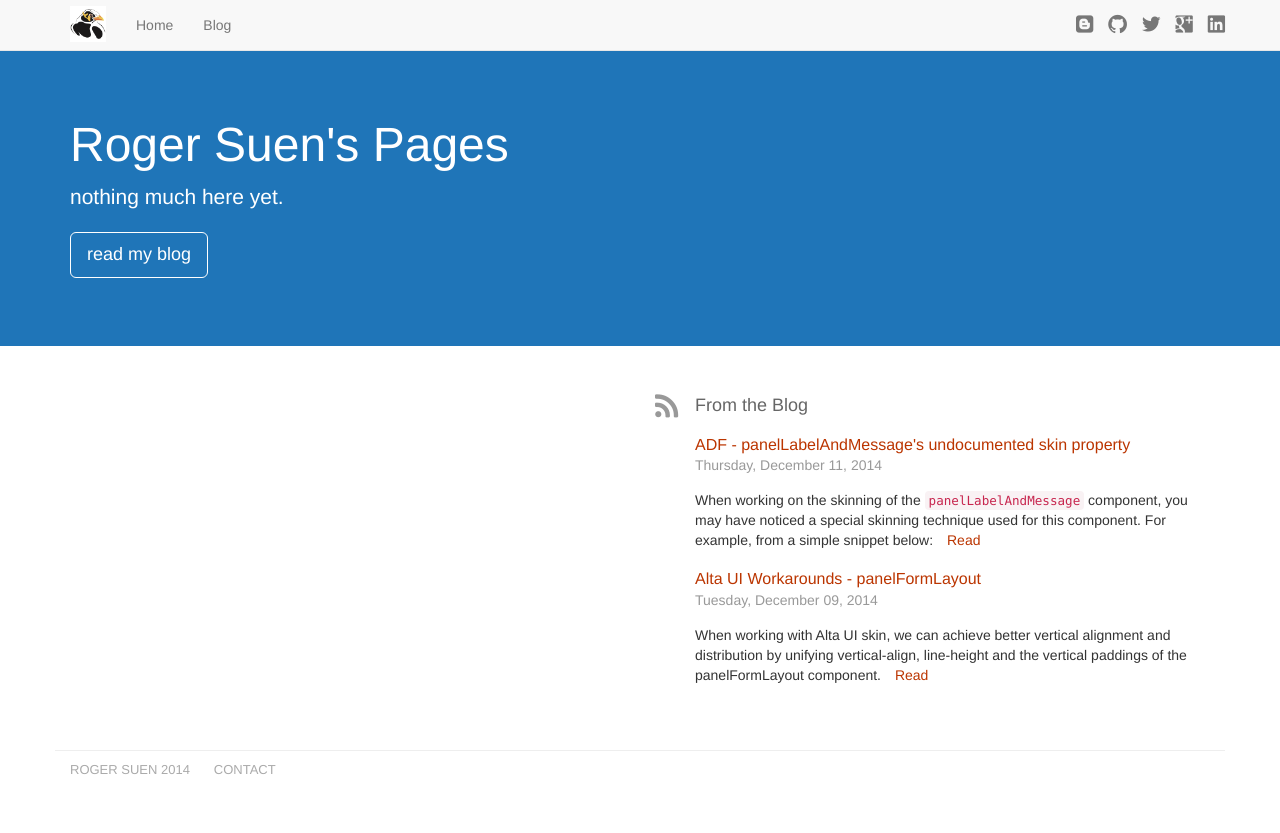
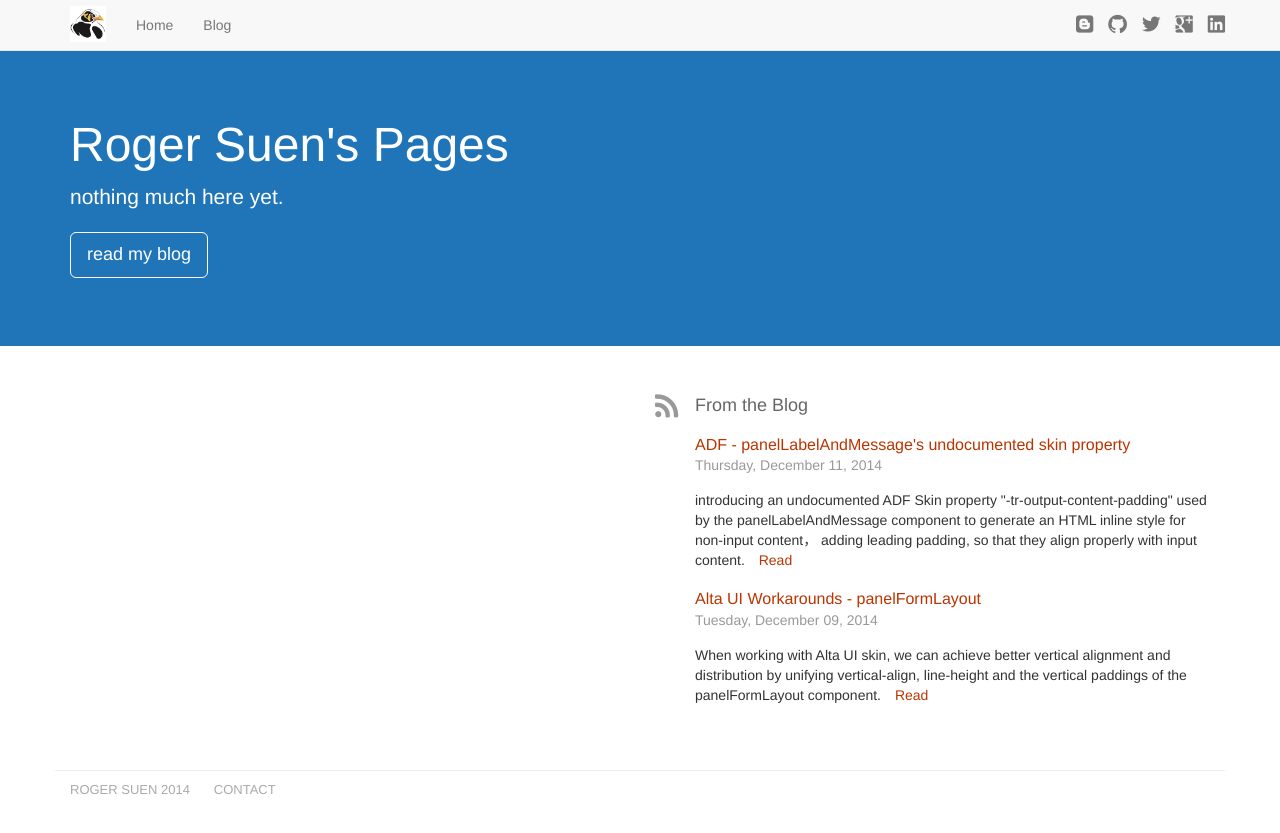
Before and after one commit to rogersuen/rogersuen.github.io, a Jekyll site: the page built from index.html, in a window 1280 px wide. Shown: the top 833 px of the page. Built offline with Jekyll 4.4.1, drawn with Linux system fonts in a browser that asks for light colours; Markdown is read by kramdown in place of the engine named in the settings.

Commit message:
updated 2014-12-11-adf-panellabelandmessage-undocumented-skin-property.md

````diff
--- a/_posts/2014-12-11-adf-panellabelandmessage-undocumented-skin-property.md
+++ b/_posts/2014-12-11-adf-panellabelandmessage-undocumented-skin-property.md
@@ -1,7 +1,7 @@
 ---
 title: ADF - panelLabelAndMessage's undocumented skin property
 tags: [ADF Skin, ADF 12.1.3, ADF]
-excerpt:
+excerpt: introducing an undocumented ADF Skin property "-tr-output-content-padding" used by the panelLabelAndMessage component to generate an HTML inline style for non-input content， adding leading padding, so that they align properly with input content.
 ---
 
 When working on the skinning of the `panelLabelAndMessage` component, you may have noticed a special skinning technique used for this component. For example, from a simple snippet below:
@@ -44,6 +44,10 @@ af|panelLabelAndMessage {
 }
 ```
 
+**Chinese Summary:**
+
+ADF 在 组件 `panelLabelAndMessage` 的皮肤中，使用了一个没有正式文档的 ADF 皮肤属性 `"-tr-output-content-padding"` 用以为 `panelLabelAndMessage` 的非输入型内容生成 HTML 的内联样式，添加前置留白，从而方便其与输入型的内容对齐。
+
 **Resources:**
 
 * [Properties in the ADF Skinning Framework](https://docs.oracle.com/middleware/1213/skineditor/develop-skins/adf-skin-selectors.htm#ADFSG544)
````
